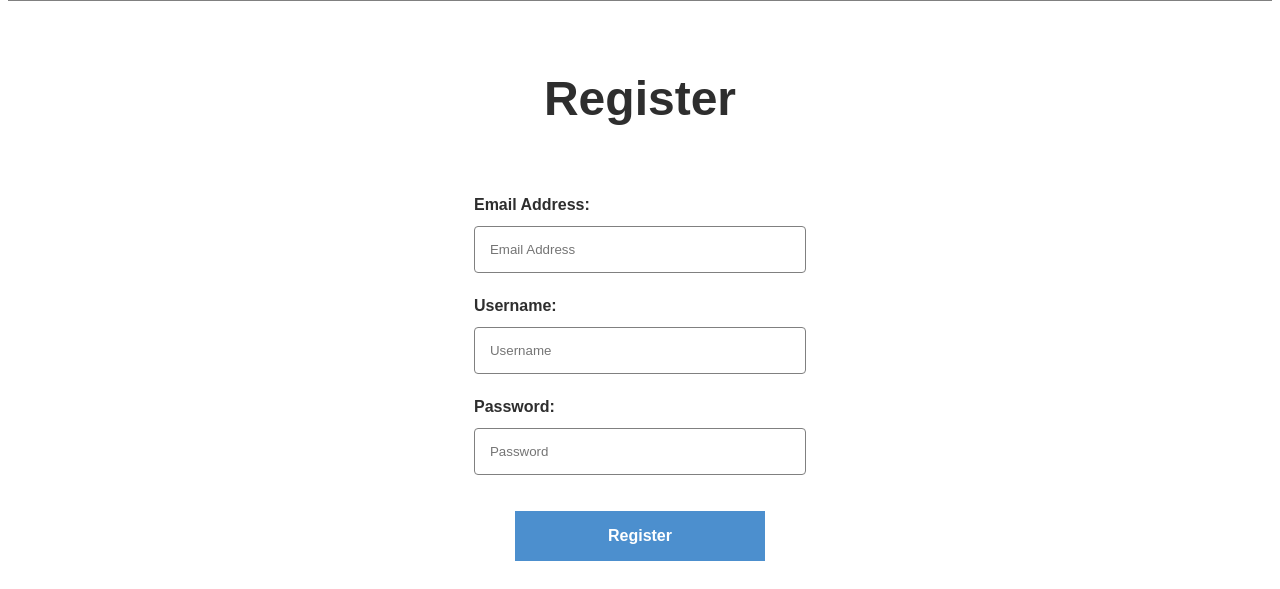
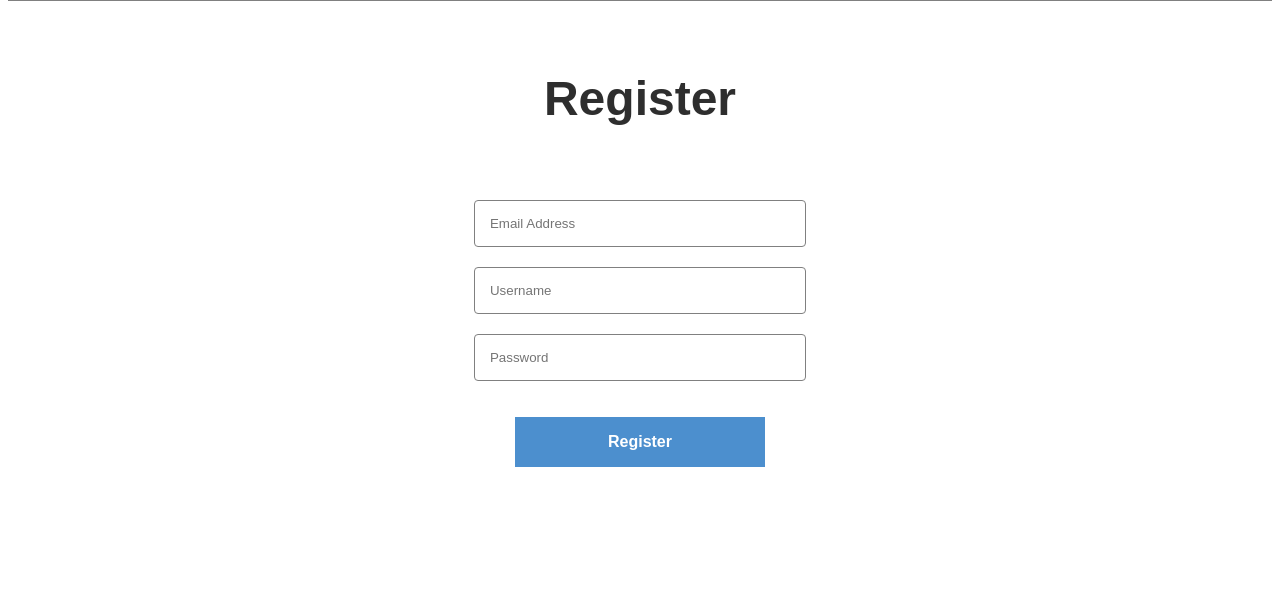
Before and after one commit to Whitewolf04/PC4U, a PHP site: page /register.php in a window 1280 px wide. Shown: the part 240-829 px from the top of the page. After the commit the page ends 707 px from the top, so only its background shows below. Run offline with PHP 8.4, Linux system fonts and the light colour scheme.

Commit message:
Small tweaks to register form

```diff
--- a/Menu/loginregister.css
+++ b/Menu/loginregister.css
@@ -9,17 +9,6 @@
 .loginRegisterForms #formRow
 {
     display:block;
-}
-
-.loginRegisterForms #formRow label
-{
-    display:block;
-    font-size:16px;
-    font-family:Arial;
-    font-weight:bold;
-    margin:8px 0px;
-    color:rgb(46, 46, 46);
-    text-align:left;
 }
 
 .loginRegisterForms h1
--- a/Menu/menu.js
+++ b/Menu/menu.js
@@ -5,16 +5,6 @@ document.addEventListener("DOMContentLoaded", function()
     shoppingCart.addEventListener("mouseover", glowShoppingCart);
     shoppingCart.addEventListener("mouseout", dullShoppingCart);
 });
-
-function displayAccountOptions()
-{
-    document.getElementById("accountOptions").style.display = "block";
-}
-
-function hideAccountOptions()
-{
-    document.getElementById("accountOptions").style.display = "none";
-}
 
 function glowShoppingCart()
 {
--- a/Menu/menu.php
+++ b/Menu/menu.php
@@ -1,3 +1,8 @@
+<!--
+    Can be added to other php pages using <?php require_once "menu.php" ?>, see account.php for example.
+    To do: Convert all html pages to php.
+-->
+
 <html lang="en">
     <head>
         <meta charset="utf-8" />
--- a/Menu/register.php
+++ b/Menu/register.php
@@ -6,7 +6,7 @@
         <meta charset="utf-8" />
         <link rel="stylesheet" type="text/css" href="loginregister.css" />
         <link rel="stylesheet" type="text/css" href="menu.css" />
-        <script type="text/javascript" src="menu.js"></script>
+        <script type="text/javascript" src="register.js"></script>
     </head>
     <body>
         <h1 id="banner">PC4U</h1>
@@ -15,17 +15,14 @@
             <h1>Register</h1>
 
             <div id="formRow">
-                <label for="registerEmail">Email Address:</label>
                 <input type="text" id="registerEmail" name="registerEmail" placeholder="Email Address" />
             </div>
 
             <div id="formRow">
-                <label for="registerUsername">Username:</label>
                 <input type="text" id="registerUsername" name="registerUsername" placeholder="Username" />
             </div>
 
             <div id="formRow">
-                <label for="registerPassword">Password:</label>
                 <input type="password" id="registerPassword" name="registerPassword" placeholder="Password" />
             </div>
 
```
Also changed, not shown: Menu/login.js (added), Menu/register.js (added).
